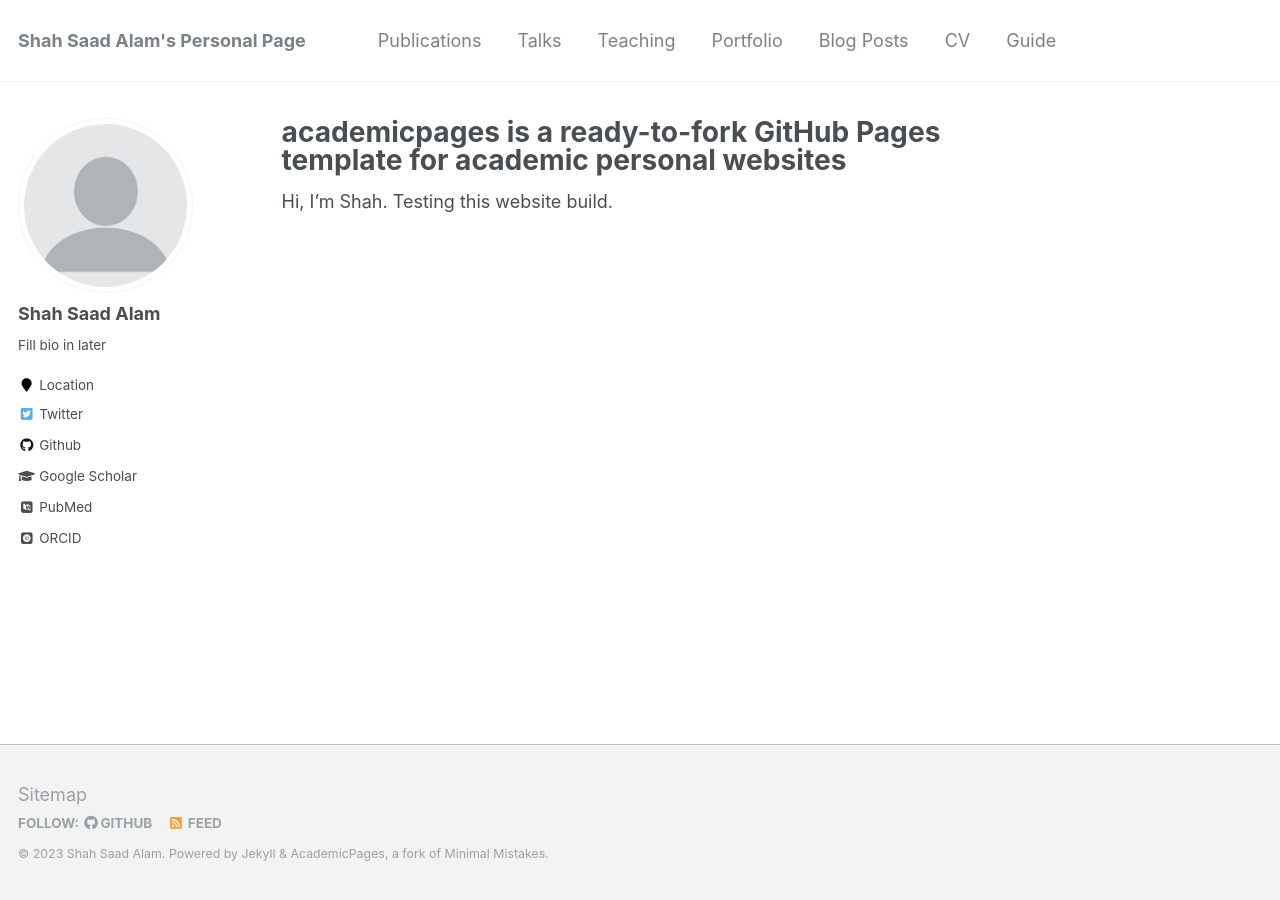
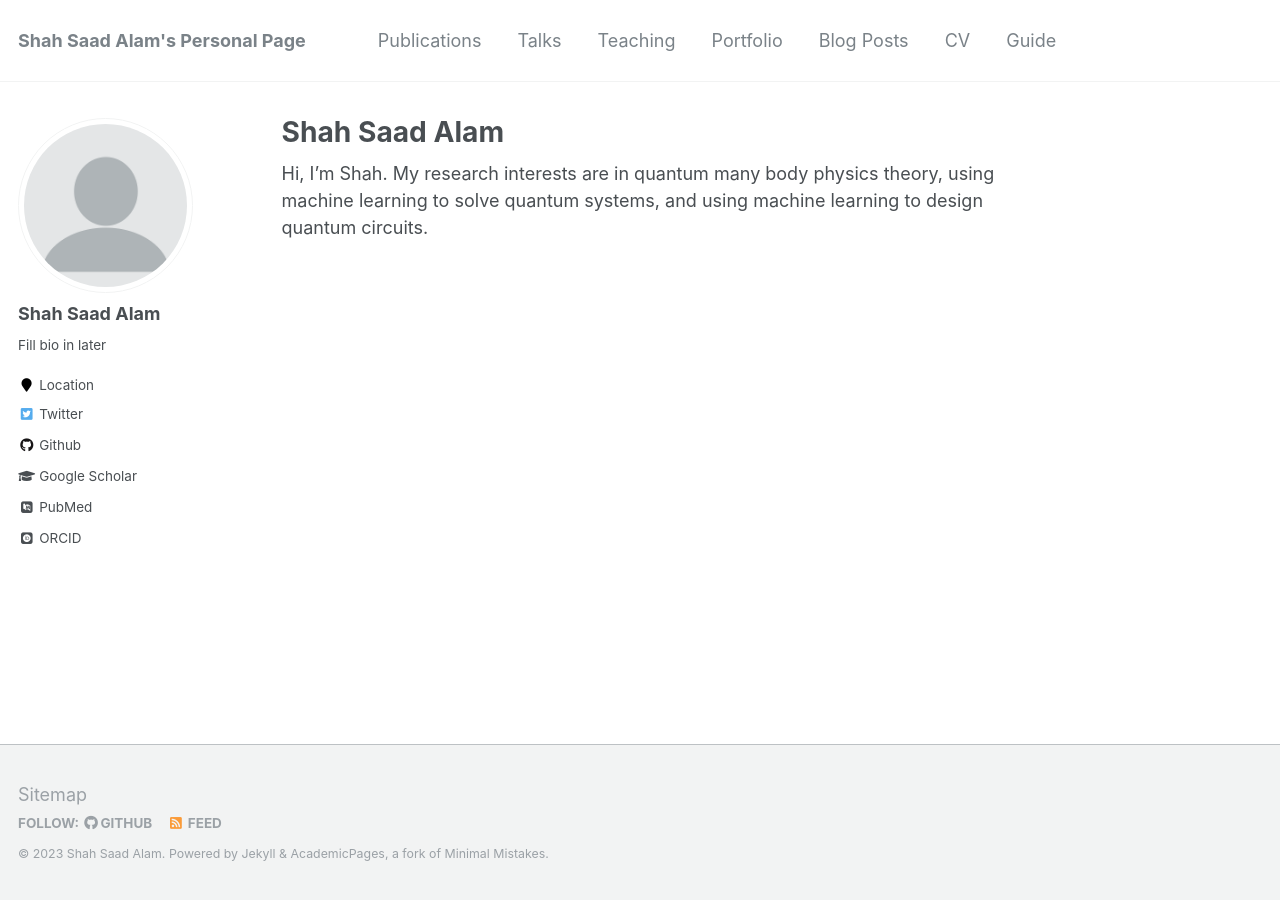
Before and after one commit to rootware/rootware.github.io, a Jekyll site: the page built from _pages/about.md, in a window 1280 px wide. Built offline with Jekyll 4.4.1, drawn with Linux system fonts in a browser that asks for light colours; some web fonts are replaced.

Commit message:
Update about.md

```diff
--- a/_pages/about.md
+++ b/_pages/about.md
@@ -1,6 +1,6 @@
 ---
 permalink: /
-title: "academicpages is a ready-to-fork GitHub Pages template for academic personal websites"
+title: "Shah Saad Alam"
 excerpt: "About me"
 author_profile: true
 redirect_from:
@@ -8,4 +8,4 @@ redirect_from:
   - /about.html
 ---
 
-Hi, I'm Shah. Testing this website build.
+Hi, I'm Shah. My research interests are in quantum many body physics theory, using machine learning to solve quantum systems, and using machine learning to design quantum circuits.
```
